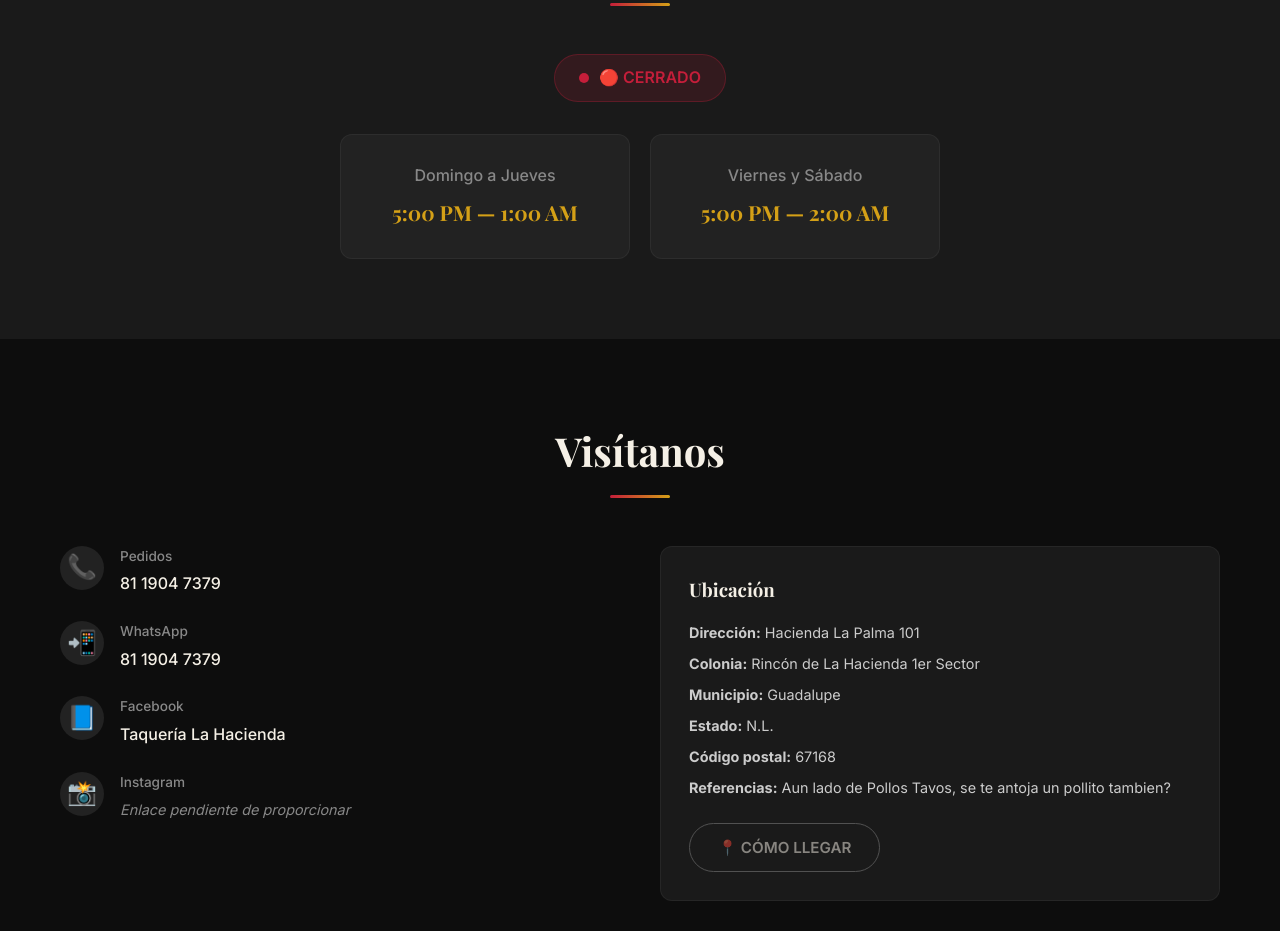
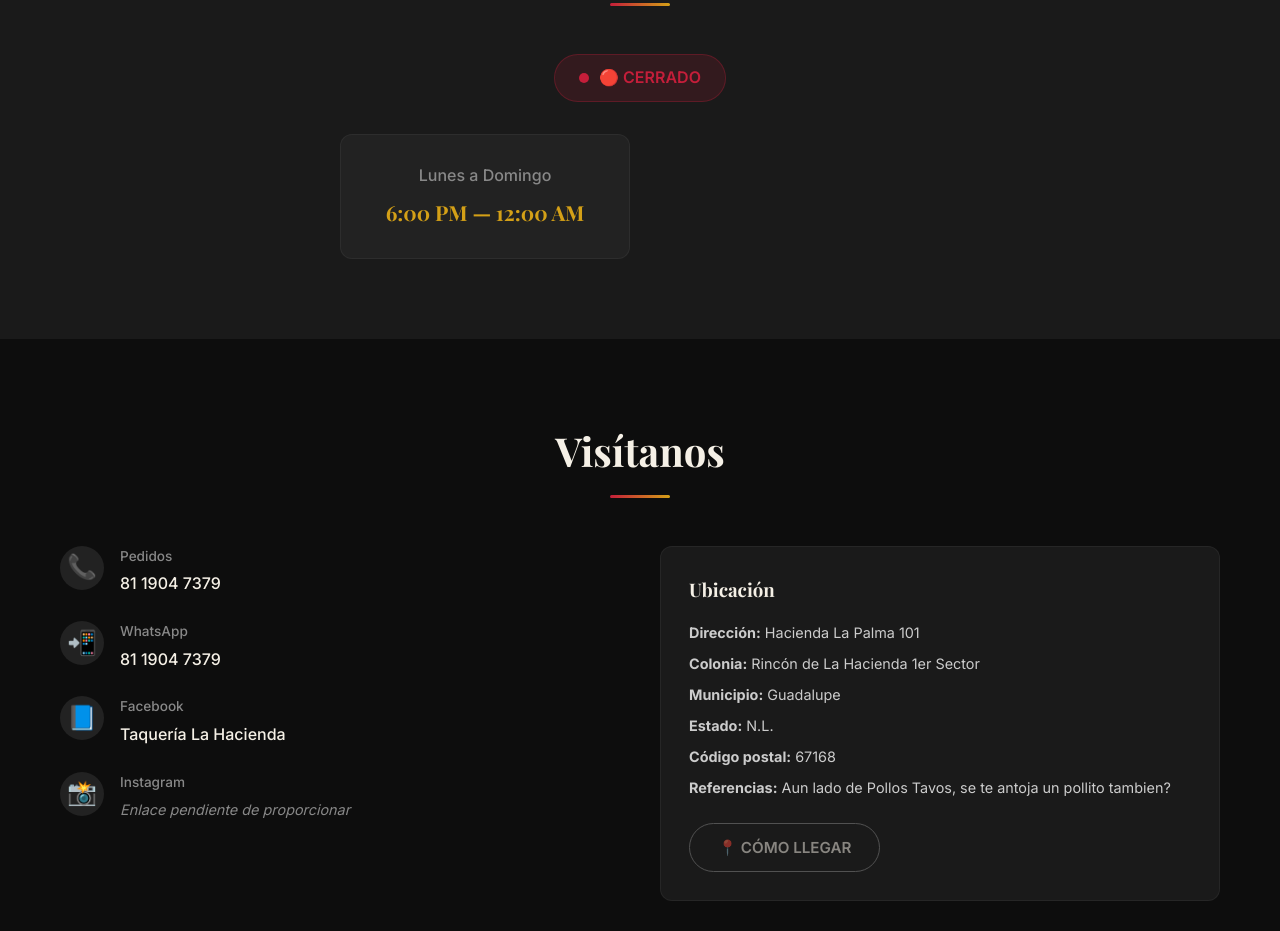
Before and after one commit to roentec1/taquerialahacienda, a plain HTML site: page index.html in a window 1280 px wide. Shown: the part 7677-8608 px from the top of the page. Drawn offline with nearby package versions, Linux system fonts and the light colour scheme.

Commit message:
Change schedule from 'Domingo a Jueves' to 'Lunes a Domingo'
Updated operating hours for the schedule section.

```diff
--- a/index.html
+++ b/index.html
@@ -362,12 +362,8 @@
                 </div>
                 <div class="horarios-grid">
                     <div class="horario-card">
-                        <h3>Domingo a Jueves</h3>
-                        <p class="horario-time">5:00 PM — 1:00 AM</p>
-                    </div>
-                    <div class="horario-card">
-                        <h3>Viernes y Sábado</h3>
-                        <p class="horario-time">5:00 PM — 2:00 AM</p>
+                        <h3>Lunes a Domingo</h3>
+                        <p class="horario-time">6:00 PM — 12:00 AM</p>
                     </div>
                 </div>
             </div>
```
